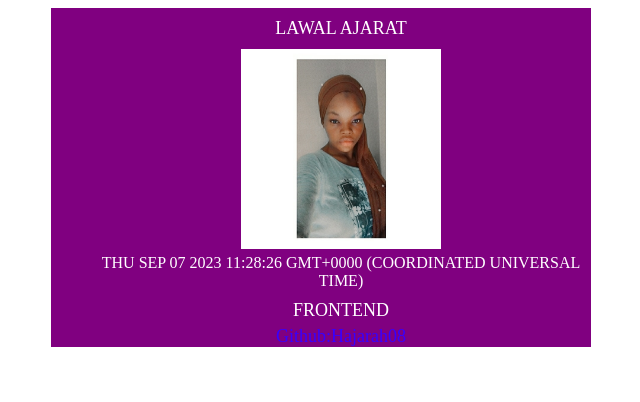
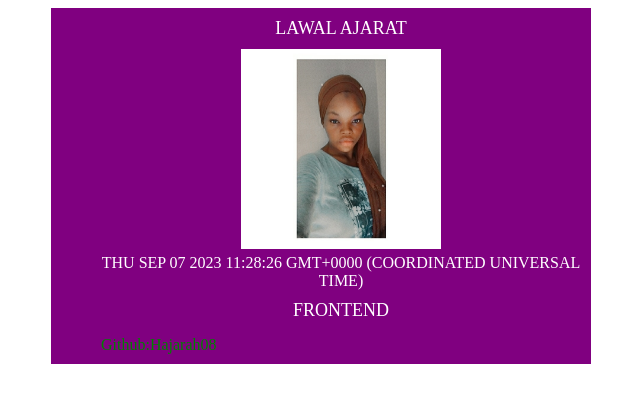
Before and after one commit to Hajarah08/lawalajarat, a plain HTML site: page index.html in a window 1280 px wide. Shown: the whole page, without its empty margins (319-959 px from the left). Drawn offline with Linux system fonts and the light colour scheme.

Commit message:
Update style.css

```diff
--- a/src/style.css
+++ b/src/style.css
@@ -41,11 +41,11 @@ img{
     text-align: center;
 }
 a{
-    font-size: large;
+    font-size: medium;
     text-transform: capitalize;
-    padding: 5px;
-    margin: 0 180px;
-    text-align: center;
+    display: block;
+    margin: 0 auto;
+    padding: 10px;
     text-decoration: none;
-    color:rgb(55, 0, 255);
+    color:green;
 }
```
